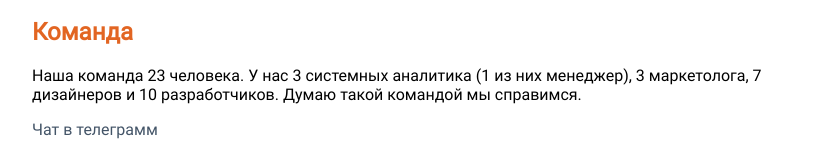
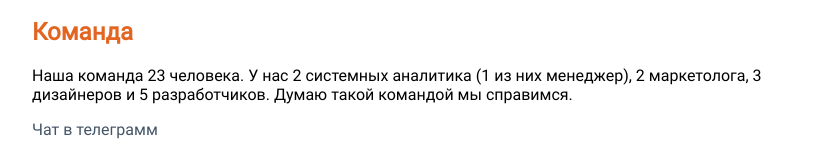
Before and after one commit to irinakrylova/zoospas.sprint1T, a plain HTML site: page index.html in a window 1280 px wide. Shown: the part 463-619 px from the top of the page, without its empty margins (1-838 px from the left). Drawn offline with Linux system fonts and the light colour scheme.

Commit message:
less collegues

```diff
--- a/index.html
+++ b/index.html
@@ -46,7 +46,7 @@
 
     </ul>
     <h2>Команда</h2>
-    <p>Наша команда 23 человека. У нас 3 системных аналитика (1 из них менеджер), 3 маркетолога, 7 дизайнеров и 10 разработчиков. Думаю такой командой мы справимся.</p>
+    <p>Наша команда 23 человека. У нас 2 системных аналитика (1 из них менеджер), 2 маркетолога, 3 дизайнеров и 5 разработчиков. Думаю такой командой мы справимся.</p>
     <a href="https://t.me/+p7G4AsyvRGA3ODQ6" target="_blank">Чат в телеграмм</a>
 
     <h2>Артефакты</h2>
```
